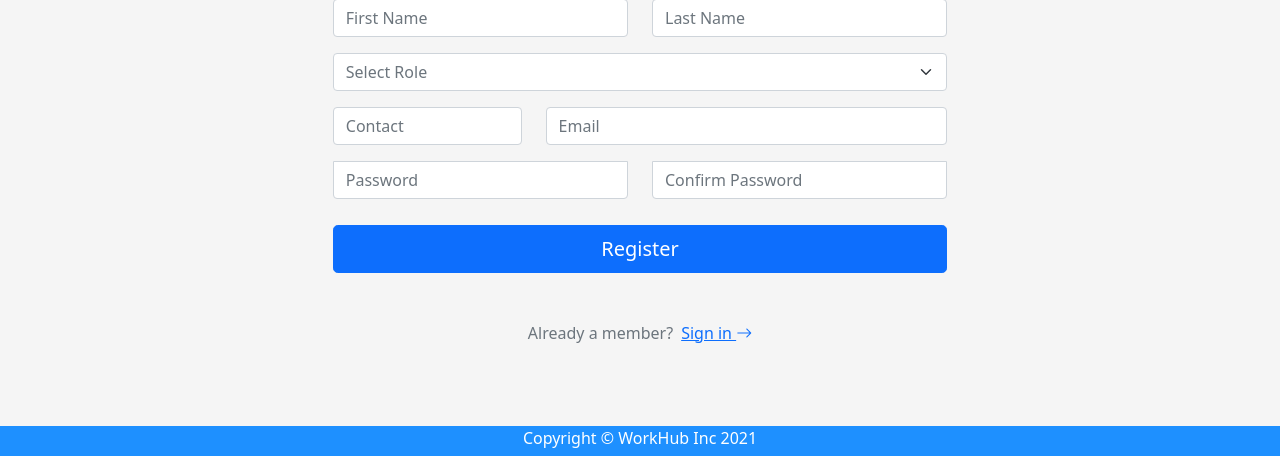
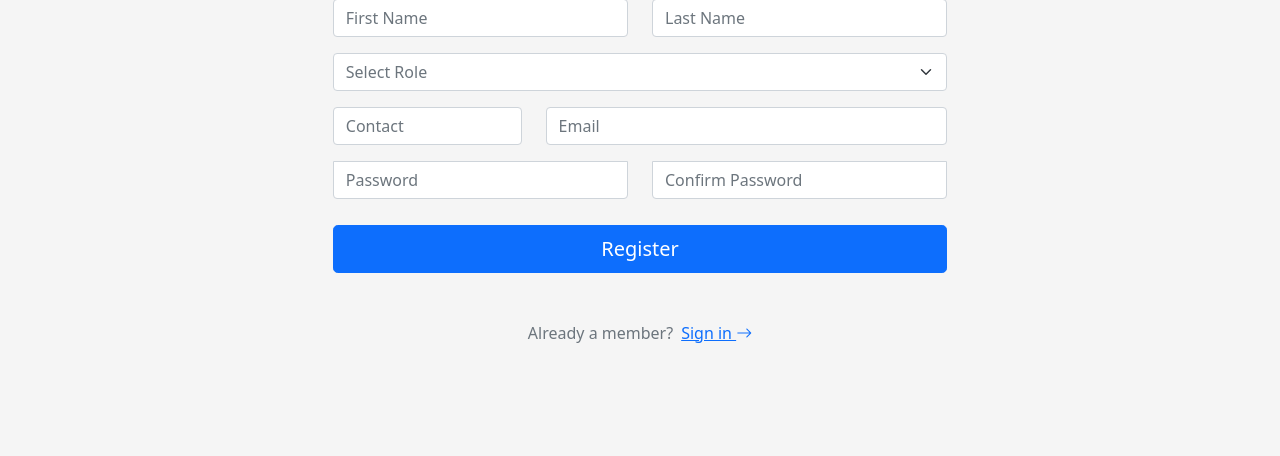
Before and after one commit to Harsh-Mehta/WorkHub, a Flask app: page /register in a window 1280 px wide. Shown: the part 344-800 px from the top of the page. Run offline with Flask 2, Linux system fonts and the light colour scheme; data comes from the database, SQL or seed files in the repository; some libraries are stand-ins or nearby versions.

Commit message:
Deleted footre, renamed home file

```diff
--- a/application/templates/layout.jinja2
+++ b/application/templates/layout.jinja2
@@ -17,15 +17,6 @@
 <body>
     {% block content %}
     {% endblock content %}
-    <footer style="position: fixed;
-    bottom: 0;
-    width: 100%;
-    height: 30px;
-    background: dodgerblue;
-    color: white;
-    text-align: center;">
-        Copyright &#169 WorkHub Inc 2021
-    </footer>
     {% include "js_includes.jinja2" %}
 </body>
 </html>
```
